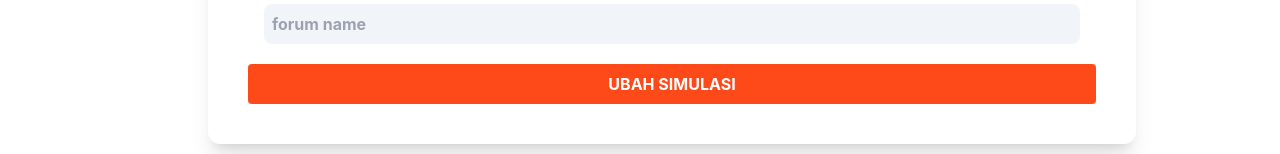
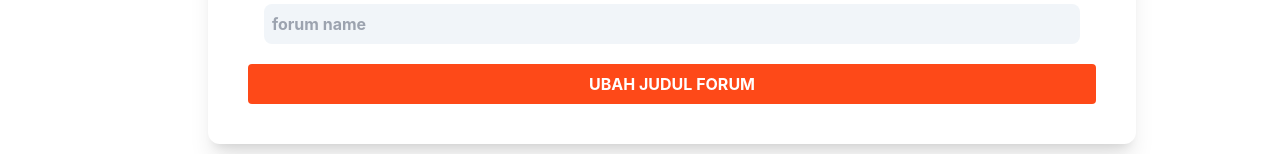
Before and after one commit to zulnurdiana/Gambreng-App-FrontEnd, a React (Create React App) app: page /ubah-forum in a window 1280 px wide. Shown: the part 286-440 px from the top of the page. Built offline with nearby package versions, Linux system fonts and the light colour scheme.

Commit message:
fix form title to 'UBAH JUUDL FORUM'

```diff
--- a/src/components/FormUbahForum.js
+++ b/src/components/FormUbahForum.js
@@ -25,7 +25,7 @@ const FormUbahForum = () => {
                 className="p-2 bg-slate-100 w-full focus:outline-none focus:ring-primary focus:ring-1 focus:border-primary rounded-lg text-dark font-bold"/>
             </div>
             <button className="bg-primary hover:bg-blue-700 w-full text-white font-bold py-2 px-4 rounded"
-            >UBAH SIMULASI</button>
+            >UBAH JUDUL FORUM</button>
           </div>
         </div>
 
```
